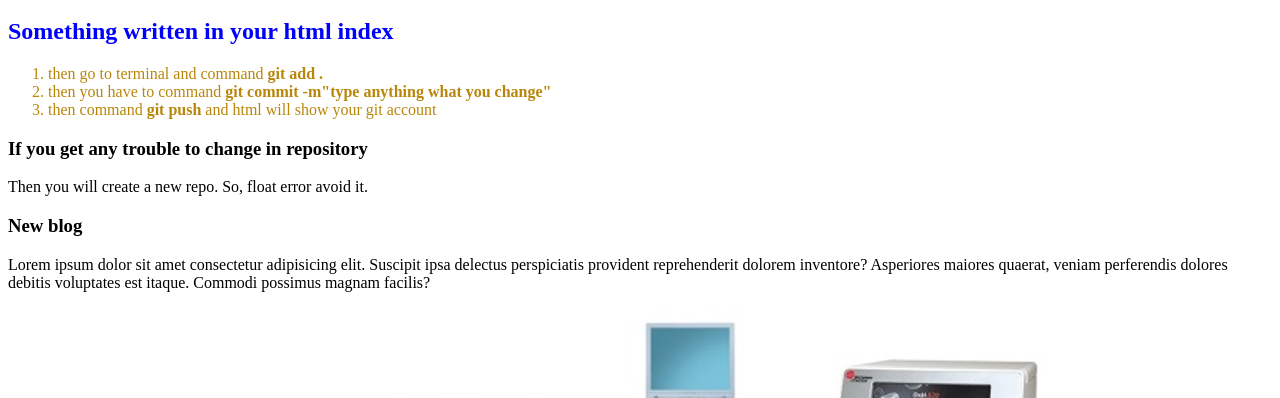
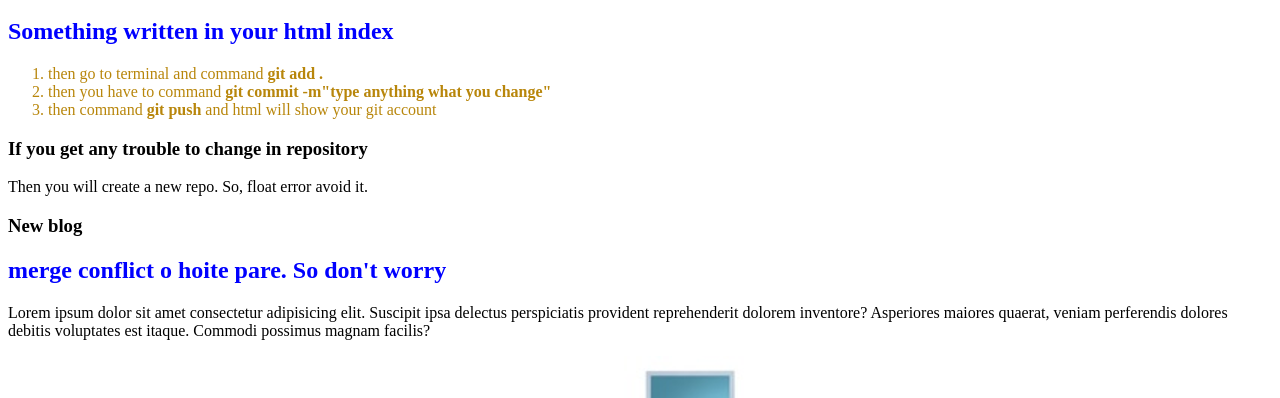
Before and after one commit to Palash561200/polos-second-repository, a plain HTML site: page index.html in a window 1280 px wide. Shown: the part 328-726 px from the top of the page. Drawn offline with Linux system fonts and the light colour scheme.

Commit message:
conflict

```diff
--- a/index.html
+++ b/index.html
@@ -26,6 +26,7 @@
 <p>Then you will create a new repo. So, float error avoid it.</p>
 <div>
     <h3>New blog</h3>
+    <h2>merge conflict o hoite pare. So don't worry</h2>
     <p>
         Lorem ipsum dolor sit amet consectetur adipisicing elit. Suscipit ipsa delectus perspiciatis provident reprehenderit dolorem inventore? Asperiores maiores quaerat, veniam perferendis dolores debitis voluptates est itaque. Commodi possimus magnam facilis?
     </p>
```
